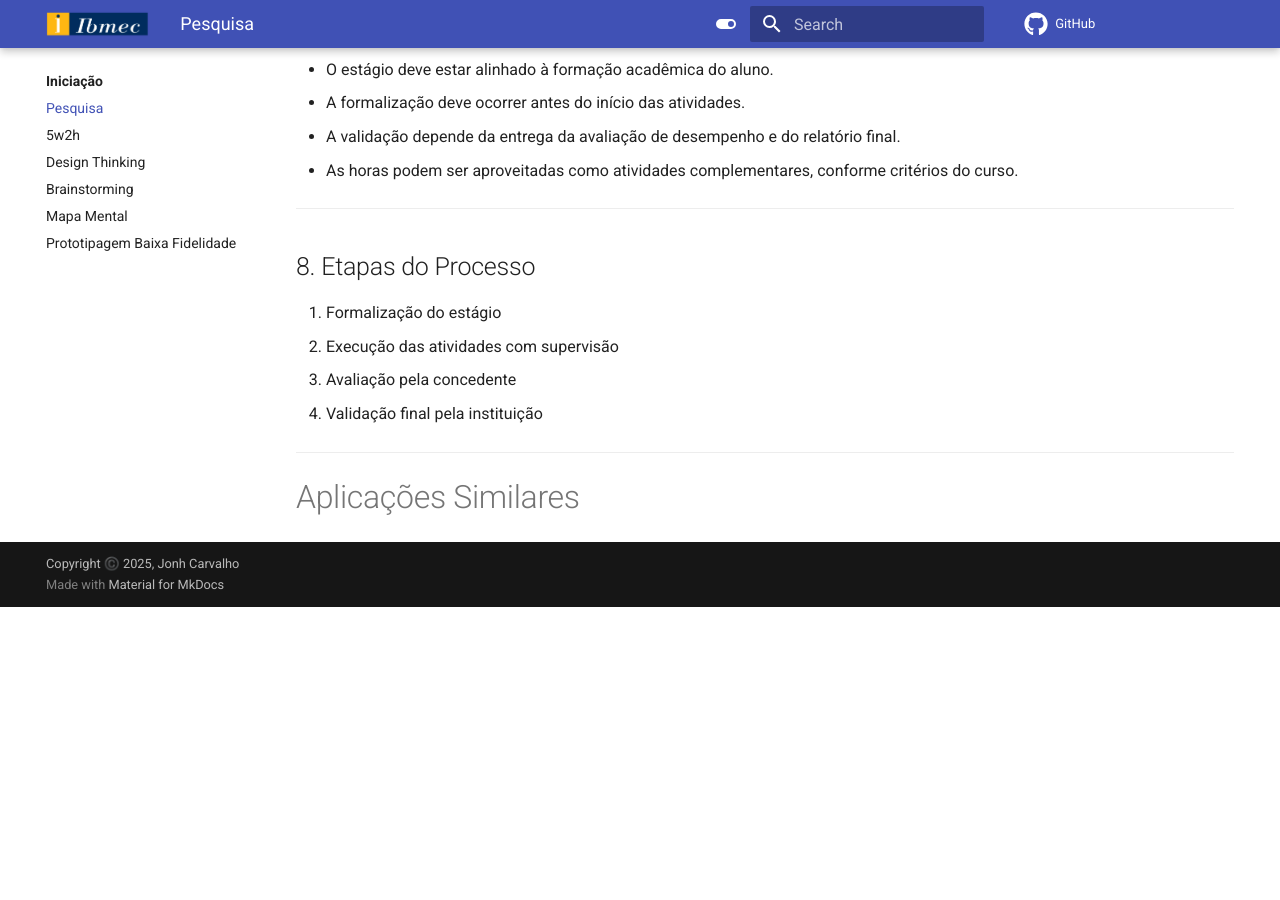
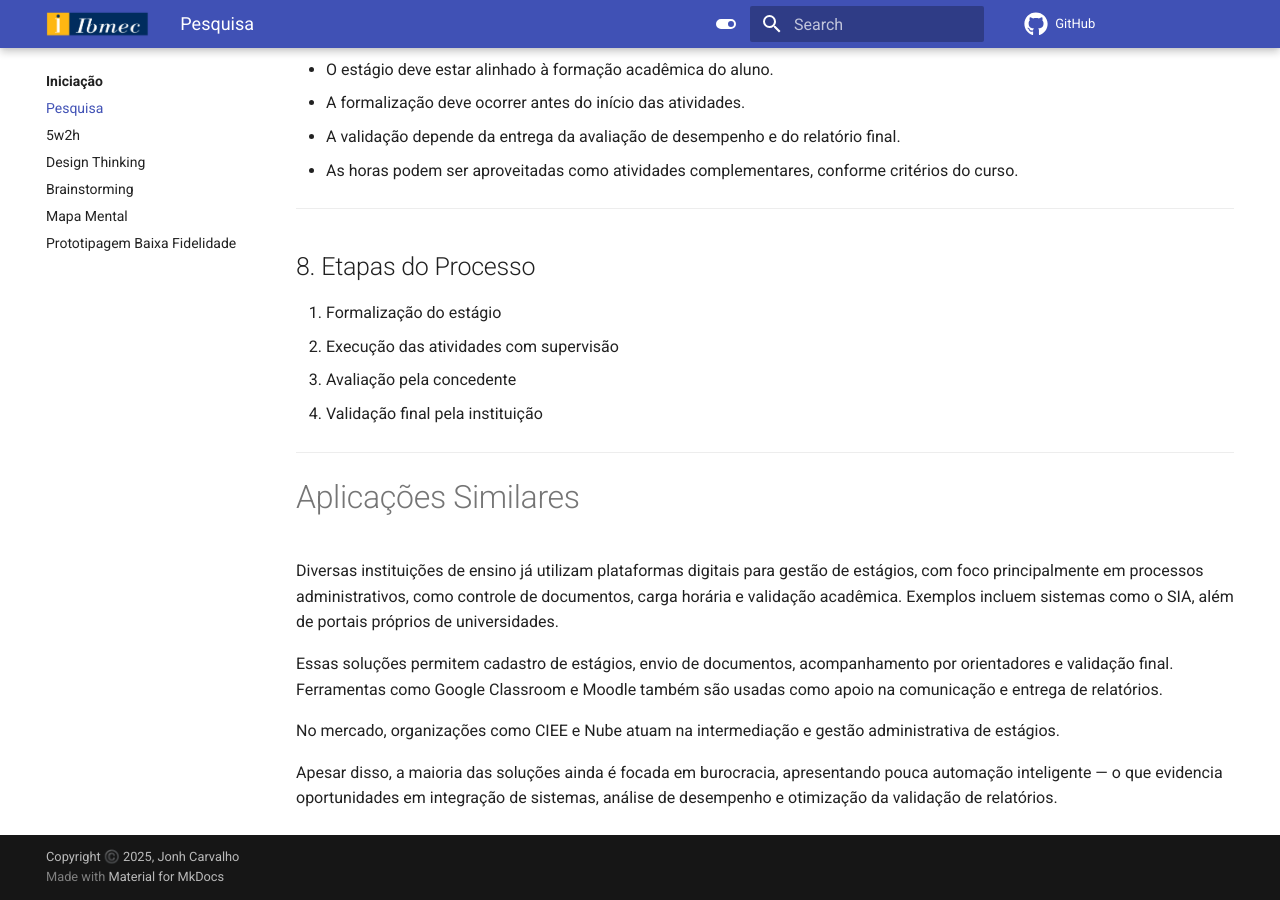
Before and after one commit to Projetos-de-Extensao/PBE_26.1_8001_V, an MkDocs documentation site: the page built from docs/Iniciacao/pesquisa.md, in a window 1280 px wide and 900 px high, scrolled down 4184 px. Built offline with MkDocs 1.6.1 and Material for MkDocs 9.7.7, drawn with Linux system fonts in a browser that asks for light colours; comment, search, counter and statistics services are not loaded; before the commit the page ends 4791 px from its top, so only the background shows below that.

Commit message:
Update Aplicações pesquisa.md

```diff
--- a/docs/Iniciacao/pesquisa.md
+++ b/docs/Iniciacao/pesquisa.md
@@ -148,3 +148,11 @@ title: Pesquisa
 ---
 
 # Aplicações Similares
+
+Diversas instituições de ensino já utilizam plataformas digitais para gestão de estágios, com foco principalmente em processos administrativos, como controle de documentos, carga horária e validação acadêmica. Exemplos incluem sistemas como o SIA, além de portais próprios de universidades.
+
+Essas soluções permitem cadastro de estágios, envio de documentos, acompanhamento por orientadores e validação final. Ferramentas como Google Classroom e Moodle também são usadas como apoio na comunicação e entrega de relatórios.
+
+No mercado, organizações como CIEE e Nube atuam na intermediação e gestão administrativa de estágios.
+
+Apesar disso, a maioria das soluções ainda é focada em burocracia, apresentando pouca automação inteligente — o que evidencia oportunidades em integração de sistemas, análise de desempenho e otimização da validação de relatórios.
```
